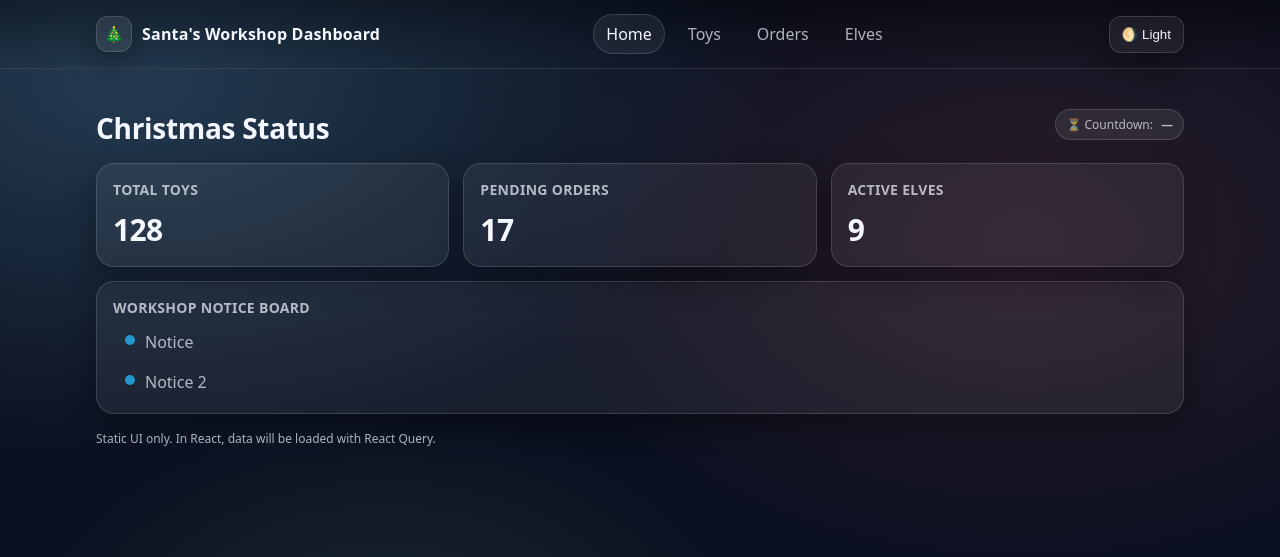
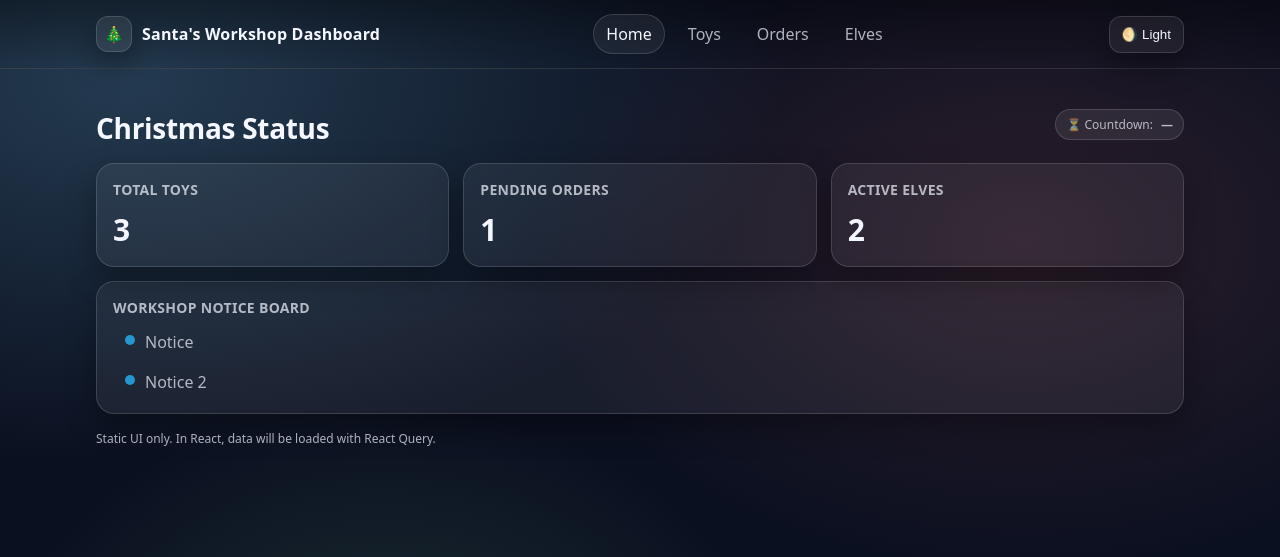
Before and after one commit to danyangelova/react-santa-dashboard, a React (Vite) app: page / in a window 1280 px wide. Shown: the top 557 px of the page. Built offline with nearby package versions, Linux system fonts and the light colour scheme; data requests are answered from the project's data file.

Commit message:
Fetch and render api data
• added useQuery for each api func
• implemented isLoading and isError UI states
• extracted specific fields from the records
• displayed the data in the UI

```diff
--- a/src/pages/HomePage.jsx
+++ b/src/pages/HomePage.jsx
@@ -1,4 +1,48 @@
+import { useQuery } from "@tanstack/react-query";
+import { getToys } from "../api/toys";
+import { getOrders } from "../api/orders";
+import { getElves } from "../api/elves";
+
 export default function HomePage() {
+   const toysQuery = useQuery({
+      queryKey: ["toys"],
+      queryFn: getToys,
+   });
+   const ordersQuery = useQuery({
+      queryKey: ["orders"],
+      queryFn: getOrders,
+   });
+   const elvesQuery = useQuery({
+      queryKey: ["elves"],
+      queryFn: getElves,
+   });
+
+   const isLoading = toysQuery.isLoading || ordersQuery.isLoading || elvesQuery.isLoading;
+   const error = toysQuery.error || ordersQuery.error || elvesQuery.error;
+
+   const totalToys = toysQuery.data?.length ?? 0;
+
+   const pendingOrders = ordersQuery.data?.filter((o) => o.status === "Pending").length ?? 0;
+
+   const activeElves = elvesQuery.data?.length ?? 0;
+
+   if (isLoading) {
+      return (
+         <main className="main-container">
+               <h1>Christmas Status</h1>
+               <div className="footer-note">Loading dashboard…</div>
+         </main>
+      );
+   }
+
+   if (error) {
+      return (
+         <main className="main-container">
+               <h1>Christmas Status</h1>
+               <div className="footer-note">Error: {error.message}</div>
+         </main>
+      );
+   }
    return (
       <main className="main-container">
          <div className="header">
@@ -12,17 +56,17 @@ export default function HomePage() {
          <section className="kpi-row" aria-label="Summary cards">
             <article className="card kpi-card">
                <h3>Total Toys</h3>
-               <div className="kpi-value">128</div>
+               <div className="kpi-value">{totalToys}</div>
             </article>
 
             <article className="card kpi-card">
                <h3>Pending Orders</h3>
-               <div className="kpi-value">17</div>
+               <div className="kpi-value">{pendingOrders}</div>
             </article>
 
             <article className="card kpi-card">
                <h3>Active Elves</h3>
-               <div className="kpi-value">9</div>
+               <div className="kpi-value">{activeElves}</div>
             </article>
          </section>
 
```
